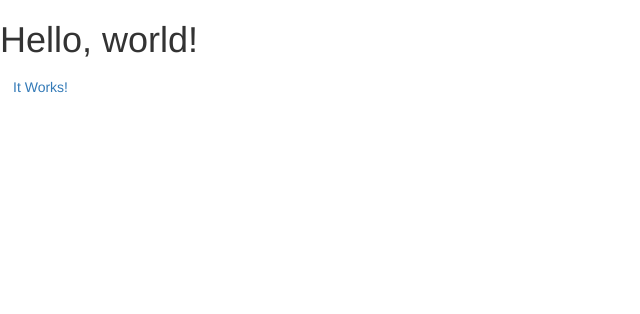
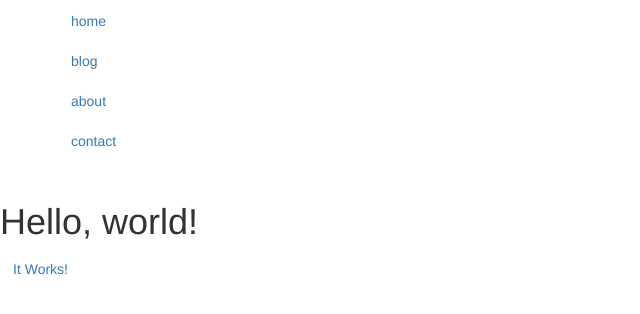
Before and after one commit to nherriot/homepage, a Django app: template frontend/templates/index.html in a window 1280 px wide. Shown: the top 314 px of the page, without its empty margins (0-640 px from the left). Run offline with Django 3.2, Linux system fonts and the light colour scheme; the template is opened without the code that fills it, so the values that code supplies are empty; some libraries are stand-ins or nearby versions.

Commit message:
updating index file.

```diff
--- a/frontend/templates/index.html
+++ b/frontend/templates/index.html
@@ -6,15 +6,14 @@
   <head>
     <meta charset="utf-8">
     <meta http-equiv="X-UA-Compatible" content="IE=edge">
-    <meta name="viewport" content="width=device-width, initial-scale=1">
+    <meta name="viewport" content="width=device-width, initial-scale=1.0">
     <!-- The above 3 meta tags *must* come first in the head; any other head content must come *after* these tags -->
     <title>Bootstrap 101 Template - by Nicholas Herriot</title>
 
     <!-- Bootstrap -->
     <!--<link href="css/bootstrap.min.css" rel="stylesheet">-->
-    <link href="//netdna.bootstrapcdn.com/bootstrap/3.0.3/css/bootstrap.min.css" rel="stylesheet">
-    <link rel="stylesheet" type="text/css" href="{% static 'bootstrap/css/bootstrap.css' %}">
-    <link rel="stylesheet" type="text/css" href="{% static 'bootstrap/css/bootstrap-theme.min.css' %}">
+    <link rel="stylesheet" type="text/css" href="{% static 'bootstrap/css/bootstrap.css' %}" media="screen">
+    <link rel="stylesheet" type="text/css" href="{% static 'bootstrap/css/bootstrap-theme.min.css' %}" media="screen">
 
     <!-- HTML5 shim and Respond.js for IE8 support of HTML5 elements and media queries -->
     <!-- WARNING: Respond.js doesn't work if you view the page via file:// -->
@@ -23,7 +22,52 @@
       <script src="https://oss.maxcdn.com/respond/1.4.2/respond.min.js"></script>
     <![endif]-->
   </head>
+
+
   <body>
+
+    <div class="container">
+
+
+        <header class="row">
+
+
+            <div class="span12">
+
+                <nav class="navbar">
+
+                    <div class="navbar-inner">
+                        <ul class="nav">
+                            <li><a href="#">home</a></li>
+                            <li><a href="#">blog</a></li>
+                            <li><a href="#">about</a></li>
+                            <li><a href="#">contact</a></li>
+
+                        </ul>
+
+
+                    </div>
+
+                </nav>
+
+            </div>
+
+
+        </header>
+
+        <div class="row">
+
+
+        </div>
+
+
+        <div class="footer">
+
+
+        </div>
+
+
+    </div>
     <h1>Hello, world!</h1>
 
     <a href="#" class="btn">It Works!</a>
```
